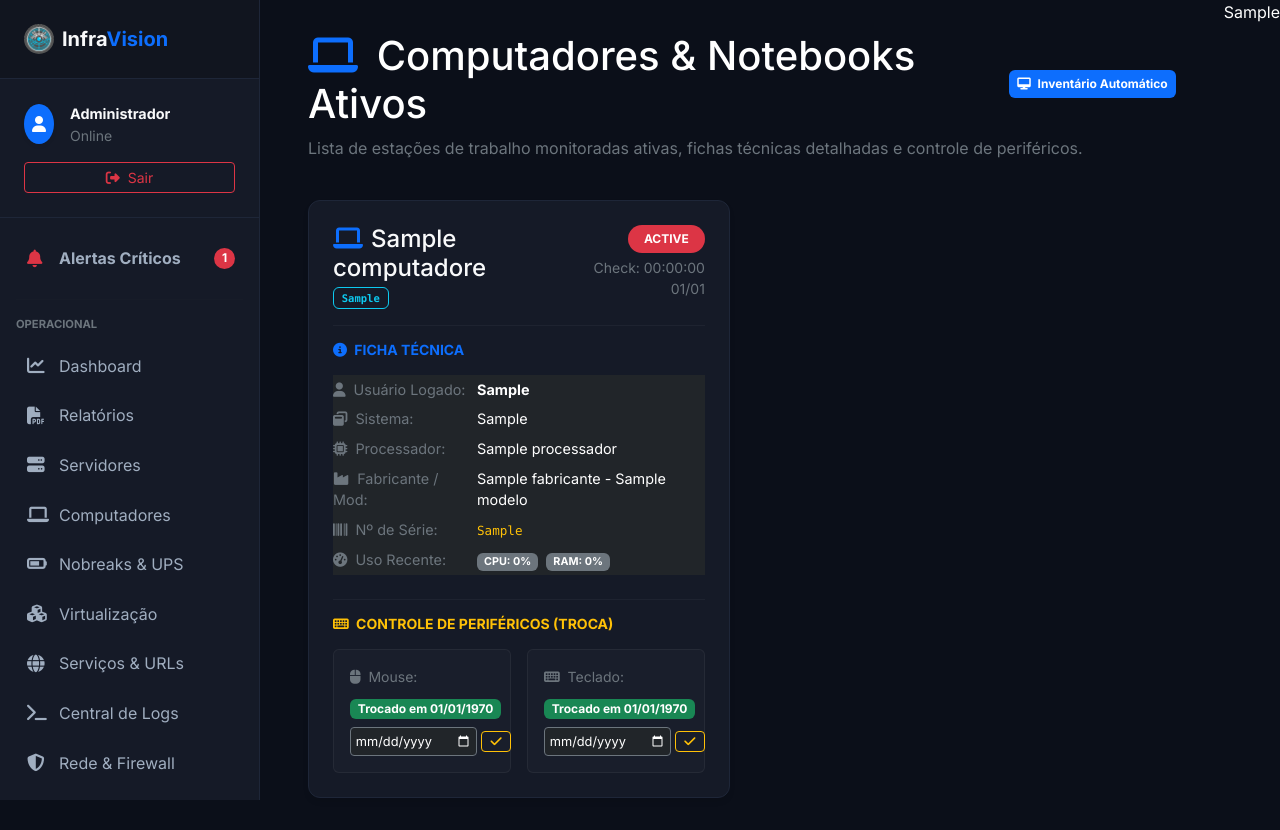
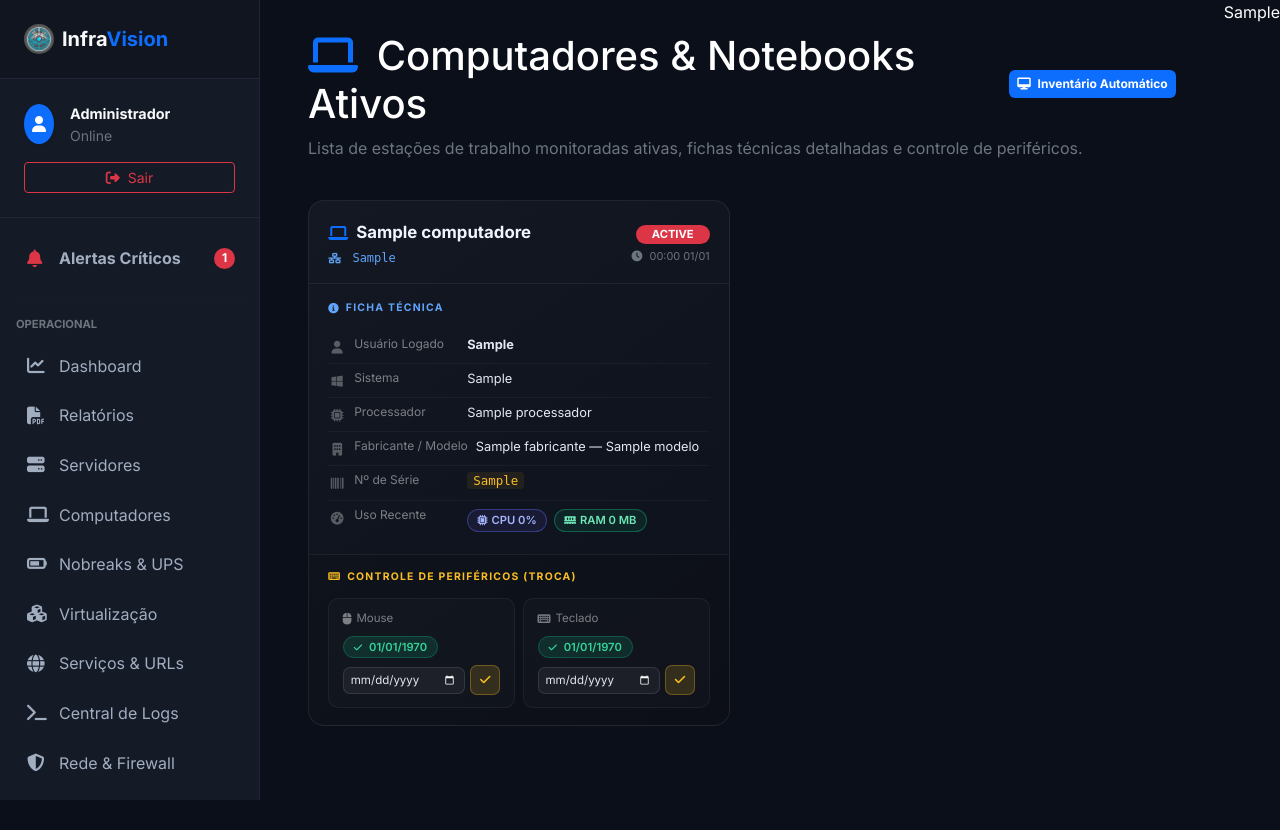
Before and after one commit to rick-raylee/infravision, a PHP site: template app/views/computer/index.php in a window 1280 px wide. After the commit the page ends 800 px from the top, so only its background shows below. Run offline with PHP 8.4, Linux system fonts and the light colour scheme; the template is opened without the code that fills it: most values are stand-ins (such as "Sample title", 1, 10 or a date in 2020); some libraries are stand-ins or nearby versions.

Commit message:
feat: agente Windows em C# + redesign da ficha tecnica de computadores
- Novo agente Windows em C# (.NET Framework 4.x) compilavel sem SDK adicional
  - Coleta CPU, RAM, discos, servicos, conexoes TCP, bateria/UPS e ficha de hardware via WMI
  - Envio via HTTP POST com suporte a TLS 1.2
  - Configuracao interativa ou via parametros de linha de comando
  - Instalacao como tarefa agendada do Windows (--install / --uninstall)
  - Executavel autonomo (InfraVisionAgent.exe) incluso
  - Script de build rapido (build.ps1) incluso
  - Compativel com https://infravision.onrender.com

- Redesign completo de app/views/computer/index.php
  - Layout flex sem tabela de colunas fixas (fim do texto vazando)
  - Ficha tecnica com icone + label + valor em linhas elasticas
  - Badges de CPU e RAM com cores distintas (roxo/verde)
  - Secao de perifericos com cards menores, badges estilizados e botao compacto
  - Hover animado no card com borda azul e elevacao

```diff
--- a/app/views/computer/index.php
+++ b/app/views/computer/index.php
@@ -1,12 +1,220 @@
 <div class="row mb-4">
     <div class="col-12">
         <div class="d-flex justify-content-between align-items-center">
-            <h1><i class="fa-solid fa-laptop me-2 text-primary"></i> Computadores & Notebooks Ativos</h1>
+            <h1><i class="fa-solid fa-laptop me-2 text-primary"></i> Computadores &amp; Notebooks Ativos</h1>
             <div class="badge bg-primary p-2"><i class="fa-solid fa-desktop me-1"></i> Inventário Automático</div>
         </div>
         <p class="text-secondary">Lista de estações de trabalho monitoradas ativas, fichas técnicas detalhadas e controle de periféricos.</p>
     </div>
 </div>
+
+<style>
+/* ============================================================
+   COMPUTER CARDS — FICHA TÉCNICA REDESIGN
+   ============================================================ */
+.computer-card {
+    background: linear-gradient(145deg, rgba(255,255,255,0.04) 0%, rgba(255,255,255,0.01) 100%);
+    border: 1px solid rgba(255,255,255,0.07);
+    border-radius: 16px;
+    transition: box-shadow 0.25s ease, transform 0.25s ease, border-color 0.25s ease;
+    overflow: hidden;
+}
+.computer-card:hover {
+    box-shadow: 0 8px 40px rgba(0,120,255,0.12);
+    border-color: rgba(0,120,255,0.25);
+    transform: translateY(-2px);
+}
+
+/* ---- Header ---- */
+.computer-card__header {
+    display: flex;
+    justify-content: space-between;
+    align-items: flex-start;
+    padding: 1.2rem 1.2rem 1rem;
+    border-bottom: 1px solid rgba(255,255,255,0.06);
+}
+.computer-card__hostname {
+    font-size: 1.05rem;
+    font-weight: 700;
+    color: #f0f4ff;
+    white-space: nowrap;
+    overflow: hidden;
+    text-overflow: ellipsis;
+    max-width: 220px;
+}
+.computer-card__ip {
+    font-size: 0.75rem;
+    color: #60a5fa;
+    font-family: monospace;
+    margin-top: 2px;
+}
+
+/* ---- Ficha Técnica ---- */
+.ficha-section {
+    padding: 1rem 1.2rem;
+}
+.ficha-section__title {
+    font-size: 0.65rem;
+    font-weight: 800;
+    letter-spacing: 0.12em;
+    text-transform: uppercase;
+    color: #60a5fa;
+    margin-bottom: 0.85rem;
+    display: flex;
+    align-items: center;
+    gap: 6px;
+}
+.ficha-row {
+    display: flex;
+    align-items: flex-start;
+    gap: 8px;
+    padding: 6px 0;
+    border-bottom: 1px solid rgba(255,255,255,0.04);
+}
+.ficha-row:last-child { border-bottom: none; }
+.ficha-row__icon {
+    color: rgba(255,255,255,0.3);
+    font-size: 0.8rem;
+    width: 18px;
+    text-align: center;
+    flex-shrink: 0;
+    padding-top: 2px;
+}
+.ficha-row__label {
+    font-size: 0.75rem;
+    color: rgba(255,255,255,0.45);
+    white-space: nowrap;
+    flex-shrink: 0;
+    min-width: 105px;
+    line-height: 1.4;
+}
+.ficha-row__value {
+    font-size: 0.8rem;
+    color: #e2e8f0;
+    word-break: break-word;
+    line-height: 1.4;
+}
+.ficha-row__value code {
+    font-size: 0.78rem;
+    color: #fbbf24;
+    background: rgba(251,191,36,0.08);
+    padding: 1px 6px;
+    border-radius: 4px;
+    font-family: monospace;
+}
+
+/* ---- CPU / RAM badges ---- */
+.usage-badge {
+    display: inline-flex;
+    align-items: center;
+    gap: 4px;
+    font-size: 0.7rem;
+    font-weight: 600;
+    padding: 3px 9px;
+    border-radius: 20px;
+    background: rgba(255,255,255,0.07);
+    color: #cbd5e1;
+    border: 1px solid rgba(255,255,255,0.08);
+    margin-right: 4px;
+    margin-top: 2px;
+}
+.usage-badge--cpu { border-color: rgba(99,102,241,0.4); color: #a5b4fc; background: rgba(99,102,241,0.1); }
+.usage-badge--ram { border-color: rgba(16,185,129,0.4); color: #6ee7b7; background: rgba(16,185,129,0.1); }
+
+/* ---- Periféricos ---- */
+.perifericos-section {
+    padding: 0.85rem 1.2rem 1.1rem;
+    border-top: 1px solid rgba(255,255,255,0.06);
+    background: rgba(0,0,0,0.1);
+}
+.perifericos-section__title {
+    font-size: 0.65rem;
+    font-weight: 800;
+    letter-spacing: 0.12em;
+    text-transform: uppercase;
+    color: #fbbf24;
+    margin-bottom: 0.85rem;
+    display: flex;
+    align-items: center;
+    gap: 6px;
+}
+.periferico-block {
+    background: rgba(255,255,255,0.02);
+    border: 1px solid rgba(255,255,255,0.05);
+    border-radius: 10px;
+    padding: 0.7rem 0.85rem;
+    height: 100%;
+}
+.periferico-block__label {
+    font-size: 0.72rem;
+    color: rgba(255,255,255,0.45);
+    margin-bottom: 6px;
+    display: flex;
+    align-items: center;
+    gap: 5px;
+}
+.periferico-block__status {
+    margin-bottom: 8px;
+}
+.badge-trocado {
+    font-size: 0.7rem;
+    font-weight: 600;
+    padding: 3px 10px;
+    border-radius: 20px;
+    background: rgba(16,185,129,0.15);
+    color: #34d399;
+    border: 1px solid rgba(16,185,129,0.3);
+}
+.badge-nao-reg {
+    font-size: 0.7rem;
+    font-weight: 600;
+    padding: 3px 10px;
+    border-radius: 20px;
+    background: rgba(255,255,255,0.05);
+    color: rgba(255,255,255,0.3);
+    border: 1px solid rgba(255,255,255,0.07);
+}
+.periferico-form {
+    display: flex;
+    gap: 5px;
+    align-items: center;
+    margin-top: 4px;
+}
+.periferico-form input[type="date"] {
+    flex: 1;
+    min-width: 0;
+    font-size: 0.72rem;
+    padding: 4px 7px;
+    background: rgba(255,255,255,0.05);
+    border: 1px solid rgba(255,255,255,0.1);
+    color: #e2e8f0;
+    border-radius: 7px;
+    outline: none;
+}
+.periferico-form input[type="date"]:focus {
+    border-color: rgba(251,191,36,0.5);
+    background: rgba(251,191,36,0.05);
+}
+.btn-periferico {
+    flex-shrink: 0;
+    background: rgba(251,191,36,0.15);
+    border: 1px solid rgba(251,191,36,0.3);
+    color: #fbbf24;
+    border-radius: 7px;
+    width: 30px;
+    height: 30px;
+    display: inline-flex;
+    align-items: center;
+    justify-content: center;
+    font-size: 0.75rem;
+    transition: background 0.2s;
+    cursor: pointer;
+}
+.btn-periferico:hover {
+    background: rgba(251,191,36,0.3);
+    color: #fff;
+}
+</style>
 
 <div class="row g-4">
     <?php if (empty($computadores)): ?>
@@ -14,120 +222,163 @@
             <div class="noc-card p-5 text-center text-secondary">
                 <i class="fa-solid fa-network-wired fa-3x mb-3 text-muted"></i>
                 <h4>Nenhum Computador Ativo</h4>
-                <p class="mb-0">Execute o agente PowerShell em computadores ou notebooks para registrá-los e ver a ficha técnica em tempo real.</p>
+                <p class="mb-0">Execute o agente em computadores ou notebooks para registrá-los e ver a ficha técnica em tempo real.</p>
             </div>
         </div>
     <?php else: ?>
         <?php foreach ($computadores as $c):
             $cpu = $c['cpu'] !== null ? round($c['cpu']) : 0;
             $ram = $c['ram'] !== null ? round($c['ram']) : 0;
+            $statusClass = $c['status'] === 'online' ? 'bg-success' : ($c['status'] === 'alerta' ? 'bg-warning' : 'bg-danger');
         ?>
-            <div class="col-12 col-lg-6">
-                <div class="noc-card p-4 h-100 d-flex flex-column justify-content-between">
-                    <div>
-                        <!-- Header -->
-                        <div class="d-flex justify-content-between align-items-start border-bottom border-secondary border-opacity-10 pb-3 mb-3">
-                            <div>
-                                <h4 class="mb-0 text-light"><i class="fa-solid fa-laptop me-2 text-primary"></i><?= htmlspecialchars($c['nome']) ?></h4>
-                                <span class="badge border border-info text-info small mt-1"><code class="text-info"><?= htmlspecialchars($c['ip']) ?></code></span>
+            <div class="col-12 col-xl-6">
+                <div class="computer-card h-100 d-flex flex-column">
+
+                    <!-- ======= HEADER ======= -->
+                    <div class="computer-card__header">
+                        <div style="min-width:0;">
+                            <div class="d-flex align-items-center gap-2 mb-1">
+                                <i class="fa-solid fa-laptop text-primary" style="font-size:1rem;"></i>
+                                <span class="computer-card__hostname" title="<?= htmlspecialchars($c['nome']) ?>">
+                                    <?= htmlspecialchars($c['nome']) ?>
+                                </span>
                             </div>
-                            <div class="text-end">
-                                <span class="badge <?= $c['status'] === 'online' ? 'bg-success' : 'bg-danger' ?> px-3 py-2 rounded-pill">
-                                    <?= strtoupper($c['status']) ?>
-                                </span>
-                                <div class="text-secondary small mt-1">Check: <?= $c['ultimo_check'] ? date('H:i:s d/m', strtotime($c['ultimo_check'])) : 'Nunca' ?></div>
+                            <div class="computer-card__ip">
+                                <i class="fa-solid fa-network-wired me-1" style="font-size:0.65rem;"></i>
+                                <?= htmlspecialchars($c['ip']) ?>
+                            </div>
+                        </div>
+                        <div class="text-end flex-shrink-0 ms-2">
+                            <span class="badge <?= $statusClass ?> px-3 py-1 rounded-pill" style="font-size:0.7rem;">
+                                <?= strtoupper($c['status']) ?>
+                            </span>
+                            <div class="text-secondary mt-1" style="font-size:0.68rem;">
+                                <i class="fa-solid fa-clock me-1"></i>
+                                <?= $c['ultimo_check'] ? date('H:i d/m', strtotime($c['ultimo_check'])) : 'Nunca' ?>
+                            </div>
+                        </div>
+                    </div>
+
+                    <!-- ======= FICHA TÉCNICA ======= -->
+                    <div class="ficha-section flex-grow-1">
+                        <div class="ficha-section__title">
+                            <i class="fa-solid fa-circle-info"></i> Ficha Técnica
+                        </div>
+
+                        <div class="ficha-row">
+                            <div class="ficha-row__icon"><i class="fa-solid fa-user"></i></div>
+                            <div class="ficha-row__label">Usuário Logado</div>
+                            <div class="ficha-row__value">
+                                <strong><?= htmlspecialchars($c['usuario_logado'] ?? 'Desconhecido') ?></strong>
                             </div>
                         </div>
 
-                        <!-- Ficha Técnica -->
-                        <div class="mb-4">
-                            <h6 class="text-primary text-uppercase mb-3 small fw-bold tracking-wider"><i class="fa-solid fa-circle-info me-1"></i> Ficha Técnica</h6>
-                            <table class="table table-sm table-borderless text-light mb-0" style="font-size: 0.9rem;">
-                                <tbody>
-                                    <tr>
-                                        <td class="text-secondary ps-0" style="width: 140px;"><i class="fa-solid fa-user me-2"></i>Usuário Logado:</td>
-                                        <td><strong><?= htmlspecialchars($c['usuario_logado'] ?? 'Desconhecido') ?></strong></td>
-                                    </tr>
-                                    <tr>
-                                        <td class="text-secondary ps-0"><i class="fa-solid fa-window-restore me-2"></i>Sistema:</td>
-                                        <td><?= htmlspecialchars($c['sistema_operacional'] ?? 'Desconhecido') ?></td>
-                                    </tr>
-                                    <tr>
-                                        <td class="text-secondary ps-0"><i class="fa-solid fa-microchip me-2"></i>Processador:</td>
-                                        <td><?= htmlspecialchars($c['processador'] ?? 'Desconhecido') ?></td>
-                                    </tr>
-                                    <tr>
-                                        <td class="text-secondary ps-0"><i class="fa-solid fa-industry me-2"></i>Fabricante / Mod:</td>
-                                        <td><?= htmlspecialchars($c['fabricante'] ?? '') ?> - <?= htmlspecialchars($c['modelo'] ?? '') ?></td>
-                                    </tr>
-                                    <tr>
-                                        <td class="text-secondary ps-0"><i class="fa-solid fa-barcode me-2"></i>Nº de Série:</td>
-                                        <td><code class="text-warning"><?= htmlspecialchars($c['numero_serie'] ?? 'Desconhecido') ?></code></td>
-                                    </tr>
-                                    <tr>
-                                        <td class="text-secondary ps-0"><i class="fa-solid fa-gauge-high me-2"></i>Uso Recente:</td>
-                                        <td>
-                                            <span class="badge bg-secondary me-1">CPU: <?= $cpu ?>%</span>
-                                            <span class="badge bg-secondary">RAM: <?= $ram ?>%</span>
-                                        </td>
-                                    </tr>
-                                </tbody>
-                            </table>
+                        <div class="ficha-row">
+                            <div class="ficha-row__icon"><i class="fa-brands fa-windows"></i></div>
+                            <div class="ficha-row__label">Sistema</div>
+                            <div class="ficha-row__value"><?= htmlspecialchars($c['sistema_operacional'] ?? 'Desconhecido') ?></div>
+                        </div>
+
+                        <div class="ficha-row">
+                            <div class="ficha-row__icon"><i class="fa-solid fa-microchip"></i></div>
+                            <div class="ficha-row__label">Processador</div>
+                            <div class="ficha-row__value"><?= htmlspecialchars($c['processador'] ?? 'Desconhecido') ?></div>
+                        </div>
+
+                        <div class="ficha-row">
+                            <div class="ficha-row__icon"><i class="fa-solid fa-building"></i></div>
+                            <div class="ficha-row__label">Fabricante / Modelo</div>
+                            <div class="ficha-row__value">
+                                <?= htmlspecialchars(trim(($c['fabricante'] ?? '') . ' — ' . ($c['modelo'] ?? ''), ' —') ?: 'Desconhecido') ?>
+                            </div>
+                        </div>
+
+                        <div class="ficha-row">
+                            <div class="ficha-row__icon"><i class="fa-solid fa-barcode"></i></div>
+                            <div class="ficha-row__label">Nº de Série</div>
+                            <div class="ficha-row__value">
+                                <code><?= htmlspecialchars($c['numero_serie'] ?? 'Desconhecido') ?></code>
+                            </div>
+                        </div>
+
+                        <div class="ficha-row">
+                            <div class="ficha-row__icon"><i class="fa-solid fa-gauge-high"></i></div>
+                            <div class="ficha-row__label">Uso Recente</div>
+                            <div class="ficha-row__value">
+                                <span class="usage-badge usage-badge--cpu">
+                                    <i class="fa-solid fa-microchip" style="font-size:0.65rem;"></i> CPU <?= $cpu ?>%
+                                </span>
+                                <span class="usage-badge usage-badge--ram">
+                                    <i class="fa-solid fa-memory" style="font-size:0.65rem;"></i> RAM <?= $ram ?> MB
+                                </span>
+                            </div>
                         </div>
                     </div>
 
-                    <!-- Controle Manual de Periféricos (Mouse e Teclado) -->
-                    <div class="border-top border-secondary border-opacity-10 pt-3 mt-auto">
-                        <h6 class="text-warning text-uppercase mb-3 small fw-bold tracking-wider"><i class="fa-solid fa-keyboard me-1"></i> Controle de Periféricos (Troca)</h6>
+                    <!-- ======= PERIFÉRICOS ======= -->
+                    <div class="perifericos-section">
+                        <div class="perifericos-section__title">
+                            <i class="fa-solid fa-keyboard"></i> Controle de Periféricos (Troca)
+                        </div>
+                        <div class="row g-2">
 
-                        <div class="row g-3">
-                            <!-- Troca de Mouse -->
+                            <!-- Mouse -->
                             <div class="col-6">
-                                <div class="p-3 rounded" style="background-color: rgba(255,255,255,0.02); border: 1px solid rgba(255,255,255,0.05);">
-                                    <div class="d-flex justify-content-between align-items-center mb-2">
-                                        <span class="small text-secondary"><i class="fa-solid fa-mouse me-1"></i> Mouse:</span>
+                                <div class="periferico-block">
+                                    <div class="periferico-block__label">
+                                        <i class="fa-solid fa-mouse"></i> Mouse
                                     </div>
-                                    <div class="mb-2">
+                                    <div class="periferico-block__status">
                                         <?php if ($c['mouse_trocado_em']): ?>
-                                            <span class="badge bg-success">Trocado em <?= date('d/m/Y', strtotime($c['mouse_trocado_em'])) ?></span>
+                                            <span class="badge-trocado">
+                                                <i class="fa-solid fa-check me-1" style="font-size:0.6rem;"></i>
+                                                <?= date('d/m/Y', strtotime($c['mouse_trocado_em'])) ?>
+                                            </span>
                                         <?php else: ?>
-                                            <span class="badge bg-secondary">Não registrado</span>
+                                            <span class="badge-nao-reg">Não registrado</span>
                                         <?php endif; ?>
                                     </div>
-                                    <!-- Form para Registrar Troca -->
-                                    <form action="<?= $base_path ?>/computer/update-peripherals" method="POST" class="d-flex gap-1 align-items-center">
+                                    <form action="<?= $base_path ?>/computer/update-peripherals" method="POST" class="periferico-form">
                                         <input type="hidden" name="id" value="<?= $c['id'] ?>">
                                         <input type="hidden" name="tipo_periferico" value="mouse">
-                                        <input type="date" name="data" class="form-control form-control-sm bg-dark text-white border-secondary" required style="font-size: 0.8rem; padding: 0.1rem 0.3rem;">
-                                        <button type="submit" class="btn btn-outline-warning btn-sm py-0 px-2" title="Registrar Troca" style="font-size: 0.8rem;"><i class="fa-solid fa-check"></i></button>
+                                        <input type="date" name="data" required>
+                                        <button type="submit" class="btn-periferico" title="Registrar Troca">
+                                            <i class="fa-solid fa-check"></i>
+                                        </button>
                                     </form>
                                 </div>
                             </div>
 
-                            <!-- Troca de Teclado -->
+                            <!-- Teclado -->
                             <div class="col-6">
-                                <div class="p-3 rounded" style="background-color: rgba(255,255,255,0.02); border: 1px solid rgba(255,255,255,0.05);">
-                                    <div class="d-flex justify-content-between align-items-center mb-2">
-                                        <span class="small text-secondary"><i class="fa-solid fa-keyboard me-1"></i> Teclado:</span>
+                                <div class="periferico-block">
+                                    <div class="periferico-block__label">
+                                        <i class="fa-solid fa-keyboard"></i> Teclado
                                     </div>
-                                    <div class="mb-2">
+                                    <div class="periferico-block__status">
                                         <?php if ($c['teclado_trocado_em']): ?>
-                                            <span class="badge bg-success">Trocado em <?= date('d/m/Y', strtotime($c['teclado_trocado_em'])) ?></span>
+                                            <span class="badge-trocado">
+                                                <i class="fa-solid fa-check me-1" style="font-size:0.6rem;"></i>
+                                                <?= date('d/m/Y', strtotime($c['teclado_trocado_em'])) ?>
+                                            </span>
                                         <?php else: ?>
-                                            <span class="badge bg-secondary">Não registrado</span>
+                                            <span class="badge-nao-reg">Não registrado</span>
                                         <?php endif; ?>
                                     </div>
-                                    <!-- Form para Registrar Troca -->
-                                    <form action="<?= $base_path ?>/computer/update-peripherals" method="POST" class="d-flex gap-1 align-items-center">
+                                    <form action="<?= $base_path ?>/computer/update-peripherals" method="POST" class="periferico-form">
                                         <input type="hidden" name="id" value="<?= $c['id'] ?>">
                                         <input type="hidden" name="tipo_periferico" value="teclado">
-                                        <input type="date" name="data" class="form-control form-control-sm bg-dark text-white border-secondary" required style="font-size: 0.8rem; padding: 0.1rem 0.3rem;">
-                                        <button type="submit" class="btn btn-outline-warning btn-sm py-0 px-2" title="Registrar Troca" style="font-size: 0.8rem;"><i class="fa-solid fa-check"></i></button>
+                                        <input type="date" name="data" required>
+                                        <button type="submit" class="btn-periferico" title="Registrar Troca">
+                                            <i class="fa-solid fa-check"></i>
+                                        </button>
                                     </form>
                                 </div>
                             </div>
+
                         </div>
                     </div>
+
                 </div>
             </div>
         <?php endforeach; ?>
```
Also changed, not shown: agents/windows_agent_csharp/README.md (added), 4 other files.
